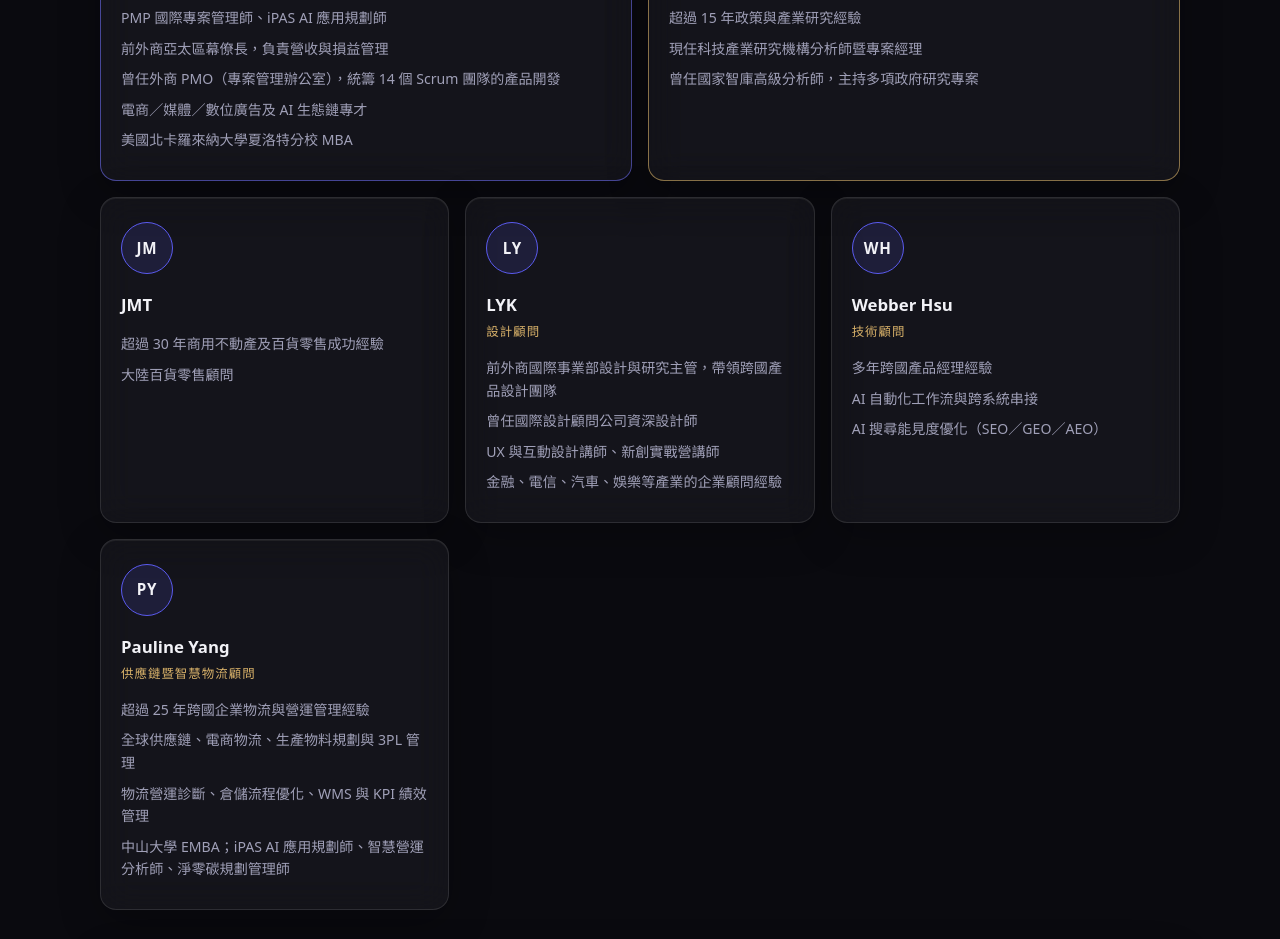
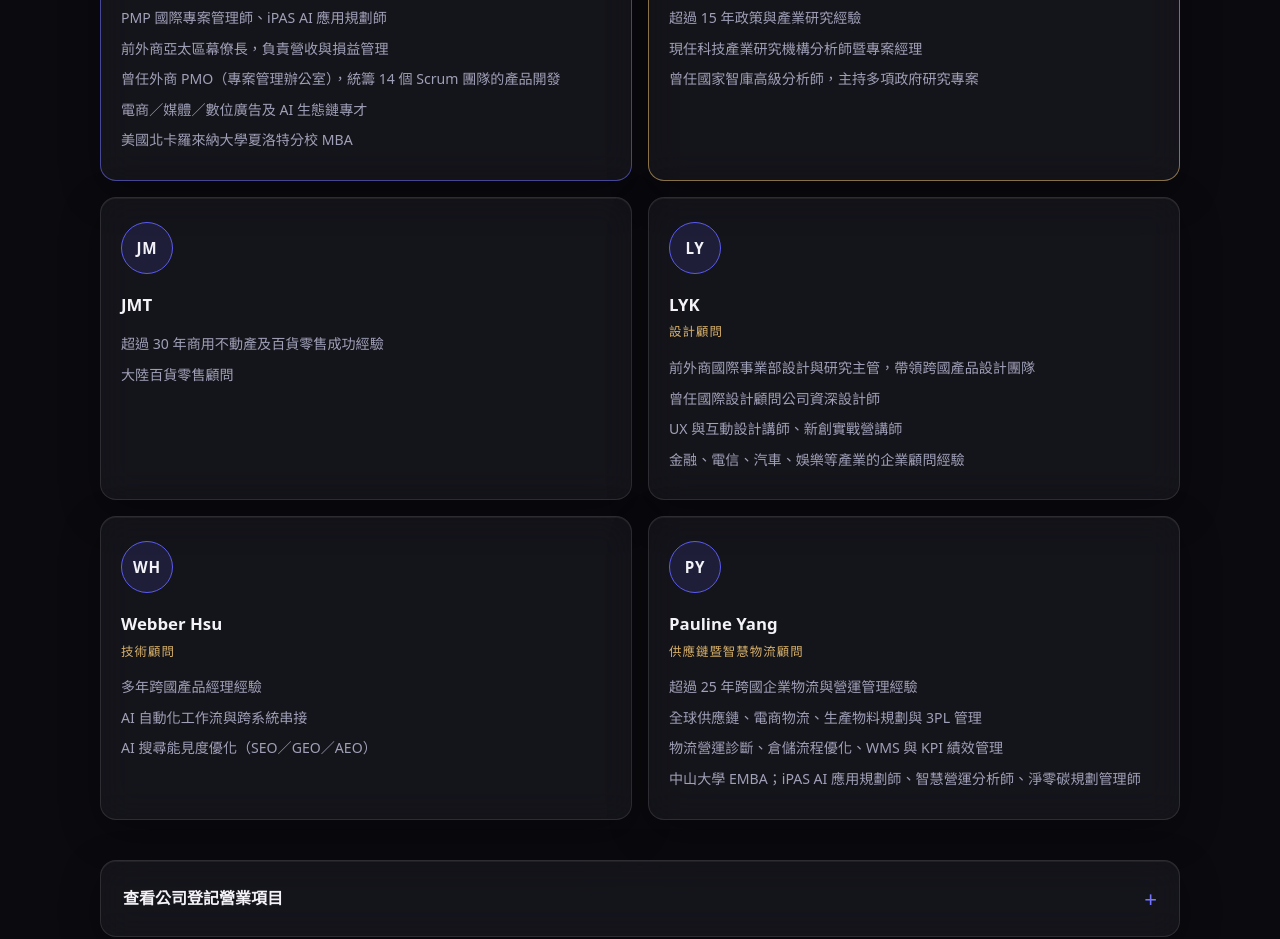
Before and after one commit to patriciayu0409/ever-intelligent, a plain HTML site: page index.html in a window 1280 px wide. Shown: the part 1739-2678 px from the top of the page. Drawn offline with Linux system fonts and the light colour scheme.

Commit message:
團隊排版改為每列兩位

```diff
--- a/css/style.css
+++ b/css/style.css
@@ -366,8 +366,8 @@ h3 { font-size: 1.15rem; font-weight: 700; }
   * { animation: none !important; transition: none !important; }
 }
 
-/* ===== 團隊排版：第一列創辦人＋首席顧問，第二列三位顧問 ===== */
-.member { grid-column: span 2; }
+/* ===== 團隊排版：第一列創辦人＋首席顧問，其餘顧問每列兩位 ===== */
+.member { grid-column: span 3; }
 .member--lead { grid-column: span 3; order: -2; }
 .member--advisor { grid-column: span 3; order: -1; }
 @media (max-width: 960px) {
```
